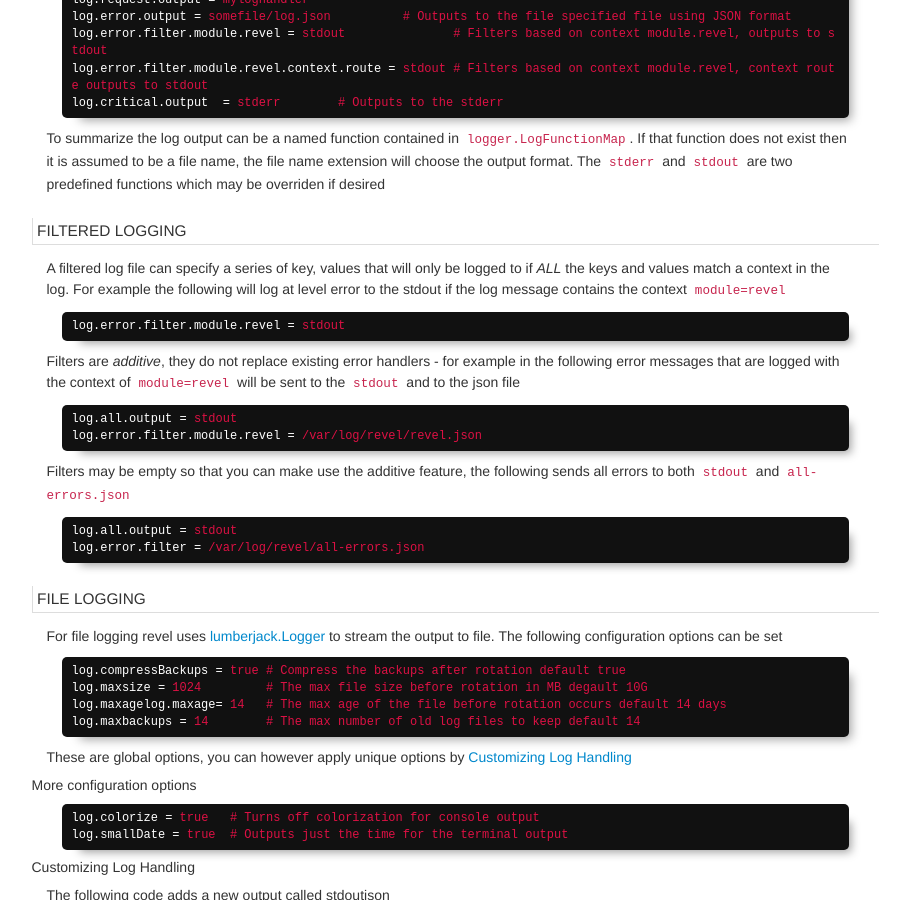
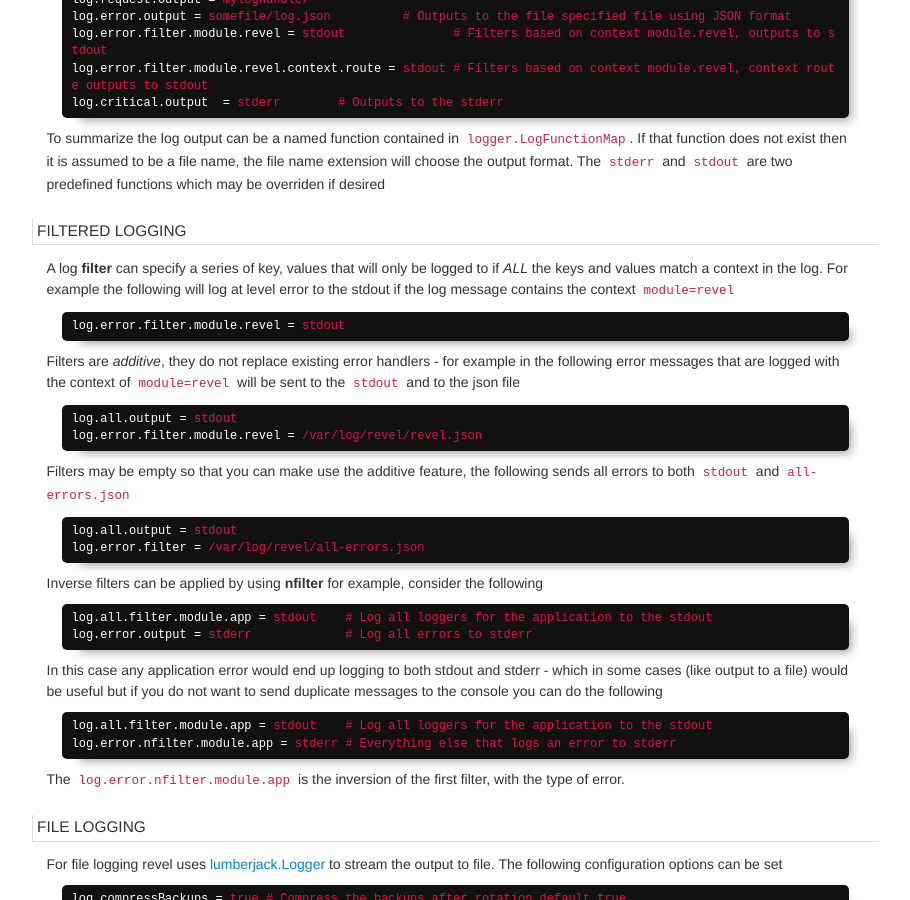
Before and after one commit to revel/revel.github.io, a Jekyll site: the page built from manual/logging.md, in a window 1280 px wide and 900 px high, scrolled down 2196 px. Shown: the whole window, without its empty margins (331-1241 px from the left). Built offline with Jekyll 4.4.1, drawn with Linux system fonts in a browser that asks for light colours; nearby versions of some CDN libraries.

Commit message:
Added nfilter to filtering
Adding an inversion filter so that logging messages can be excluded

````diff
--- a/manual/logging.md
+++ b/manual/logging.md
@@ -135,7 +135,7 @@ To summarize the log output can be a named function contained in `logger.LogFunc
  the output format. The `stderr` and `stdout` are two predefined functions which may be overriden if desired
 
 #### Filtered logging
-A filtered log file can specify a series of key, values that will only be logged to if *ALL* the
+A log **filter** can specify a series of key, values that will only be logged to if *ALL* the
 keys and values match a context in the log. For example the following will log at level error
 to the stdout if the log message contains the context `module=revel`
 ```ini
@@ -154,6 +154,20 @@ Filters may be empty so that you can make use the additive feature, the followin
 log.all.output = stdout
 log.error.filter = /var/log/revel/all-errors.json
 ```
+
+Inverse filters can be applied by using **nfilter** for example, consider the following
+```ini
+log.all.filter.module.app = stdout    # Log all loggers for the application to the stdout
+log.error.output = stderr             # Log all errors to stderr
+```
+In this case any application error would end up logging to both stdout and stderr - which in some cases
+(like output to a file) would be
+useful but if you do not want to send duplicate messages to the console you can do the following
+```ini
+log.all.filter.module.app = stdout    # Log all loggers for the application to the stdout
+log.error.nfilter.module.app = stderr # Everything else that logs an error to stderr
+```
+The `log.error.nfilter.module.app` is the inversion of the first filter, with the type of error.
 
 #### File logging
 For file logging revel uses [lumberjack.Logger](https://github.com/natefinch/lumberjack)
````
